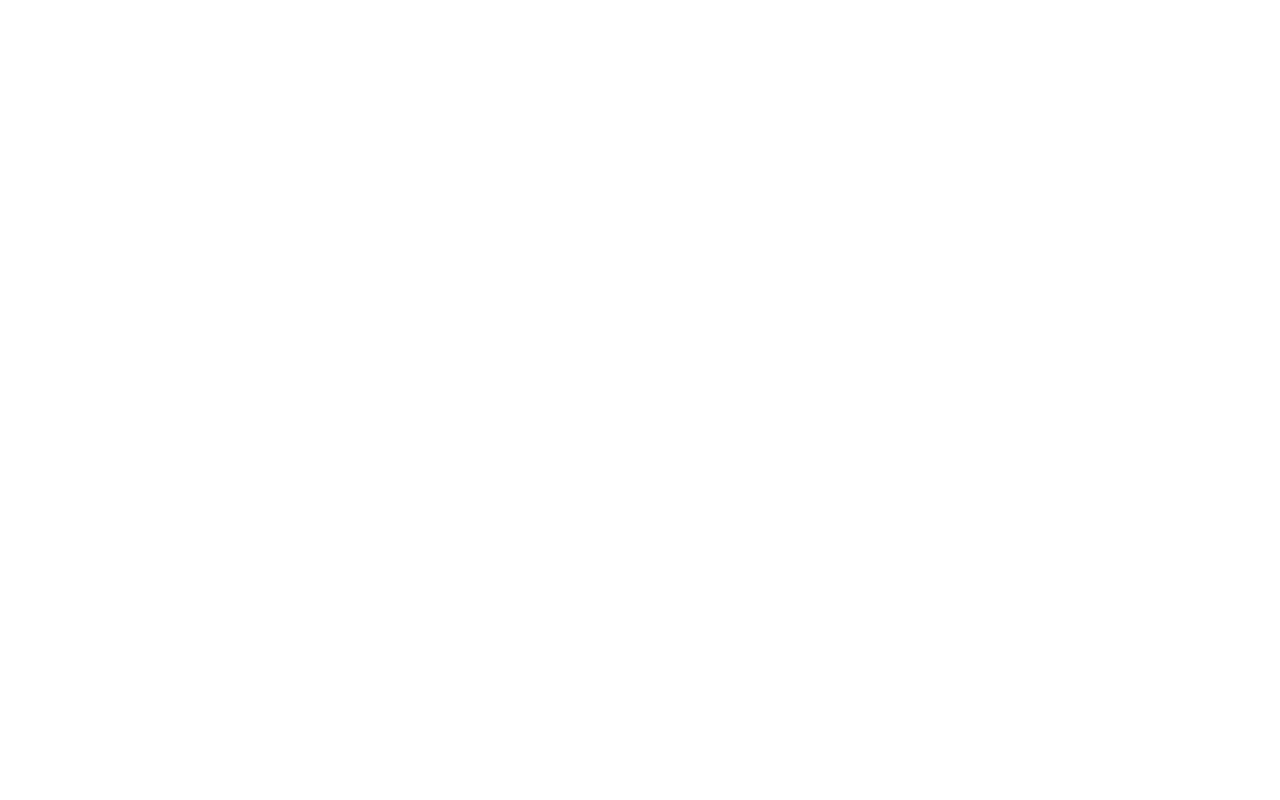
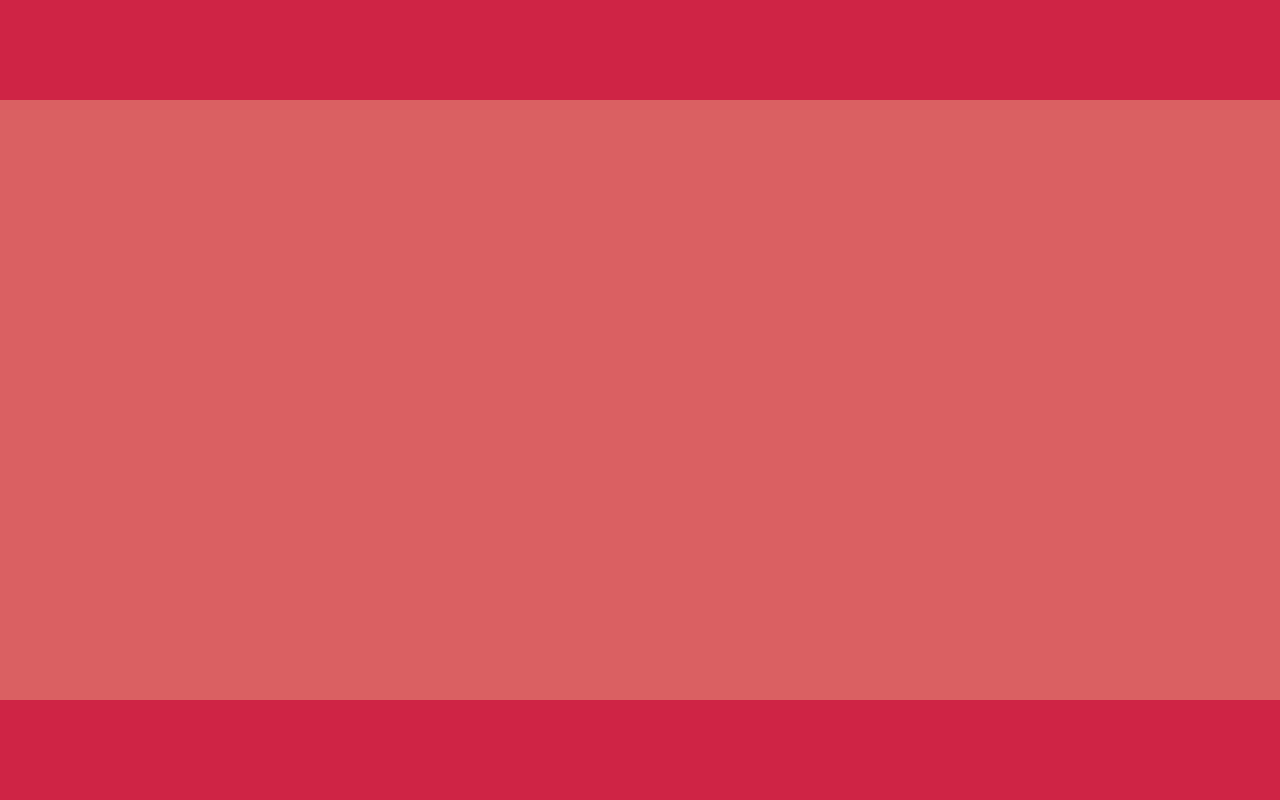
Before and after one commit to ryllerfeitosa/pagina-coca-cola, a plain HTML site: page index.html in a window 1280 px wide. Drawn offline with Linux system fonts and the light colour scheme.

Commit message:
Adiciona a estrutura do body com header, main e footer

```diff
--- a/index.html
+++ b/index.html
@@ -7,8 +7,14 @@
     <title>Página coca cola</title>
 </head>
 <body>
+    <header>
+
+    </header>
     <main>
 
     </main>
+    <footer>
+
+    </footer>
 </body>
 </html>
--- a/style.css
+++ b/style.css
@@ -3,3 +3,28 @@
     padding: 0;
     box-sizing: border-box;
 }
+
+body{
+    width: 100vw;
+    height: 100vh;
+    display: flex;
+    flex-direction: column;
+}
+
+header, footer{
+    height: 100px;
+    background-color: #CF2445;
+    color: #FFFFFF;
+    display: flex;
+    align-items: center;
+    justify-content: center;
+    padding: 0 20px;
+}
+
+main{
+    flex-grow: 1;
+    display: flex;
+    justify-content: center;
+    align-items: center;
+    background-color: #DA6062;
+}
```
